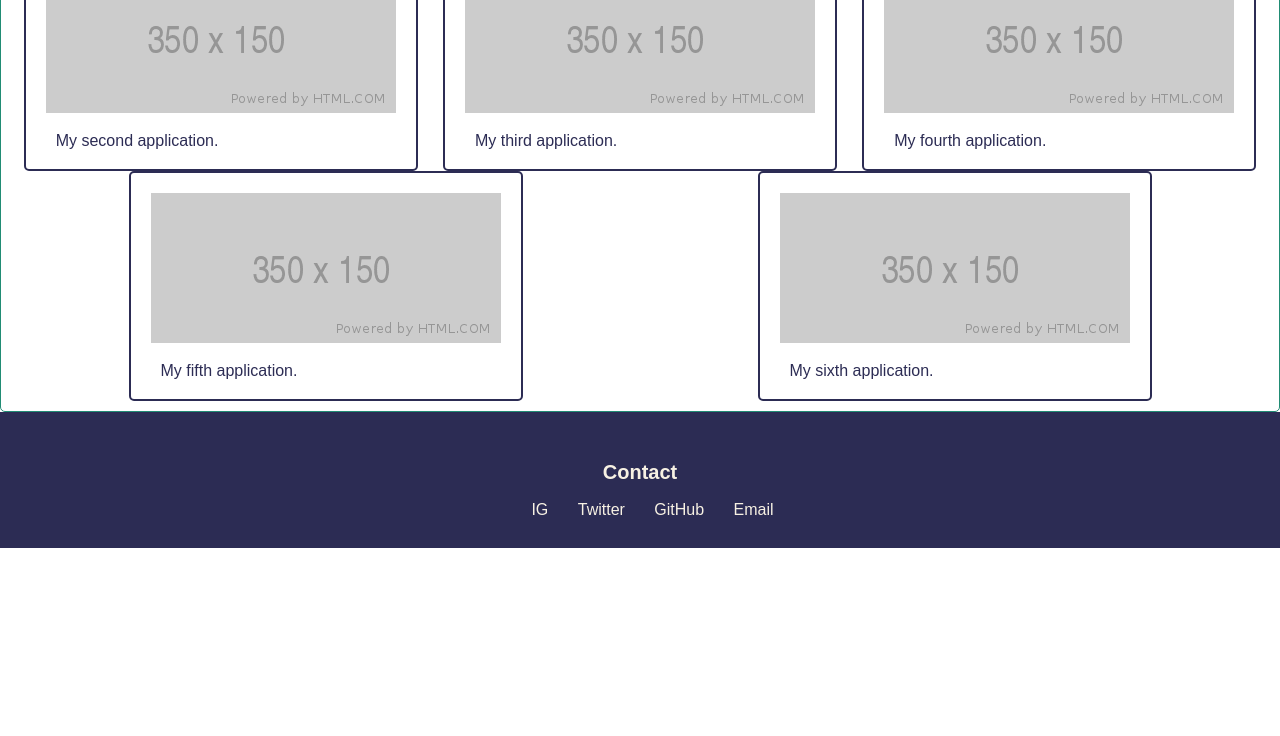
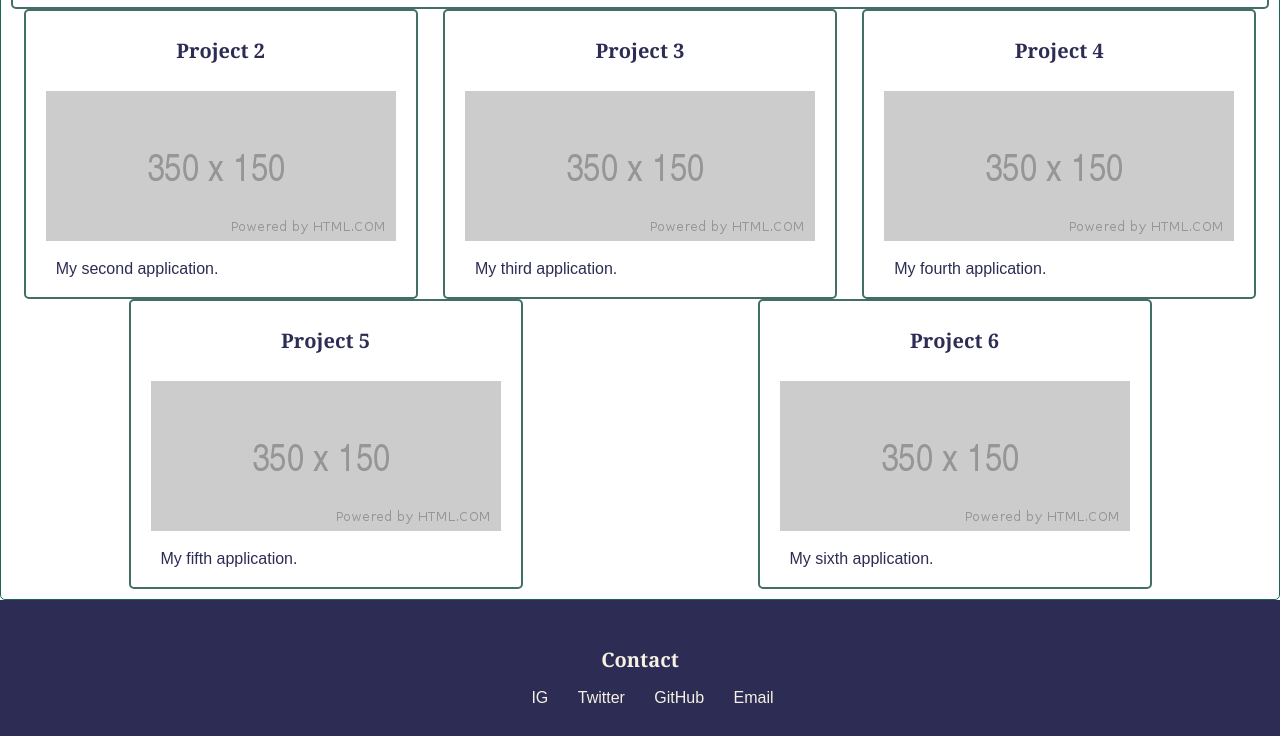
Before and after one commit to PeteKaffenberger/portfolio, a plain HTML site: page index.html in a window 1280 px wide. Shown: the part 1411-2147 px from the top of the page. Before the commit the page ends 1959 px from the top, so only its background shows below. Drawn offline with Linux system fonts and the light colour scheme.

Commit message:
refined styling, moved headings to proper positions

```diff
--- a/assets/css/style.css
+++ b/assets/css/style.css
@@ -17,7 +17,7 @@ p {
 
 h2 {
     font-size: 30px;
-    font-family: Arial, Helvetica, sans-serif;
+    font-family: Arial, Helvetica, serif;
     font-weight: bolder;
     background-color: white;
     color:#2c2c54;
@@ -33,18 +33,18 @@ h2 {
 .header h1 {
     display: inline-block;
     font-size: 45px;
-    background-color: #218c74;
+    background-color: #426e65;
     color: #f7f1e3;
     padding-right: 15px;
     padding-left: 15px;
     padding-top: 5px;
-    border-radius: 2px;
+    border-radius: 10px 5px 10px 5px;
     text-align: center;
 }
 
 h1 {
     font-size: 35px;
-    font-family: Arial, Helvetica, sans-serif;
+    font-family:Arial, Helvetica, sans-serif;
     font-weight: bolder;
     background-color: white;
     color:#2c2c54;
@@ -78,13 +78,24 @@ nav a {
 }
 
 h2 {
-    font-size: 24px;
+    font-size: 28px;
     font-style: bold;
+    font-family: Georgia, 'Times New Roman', Times, serif;
     color:#2c2c54;
     padding: 20px;
-  clear: left;
-  text-align:center;
-  width: 100%;
+    clear: left;
+    text-align:center;
+    width: 100%;
+}
+
+h3 {
+    font-size: 20px;
+    font-style: bolder;
+    font-weight:600;
+    font-family: Georgia, 'Times New Roman', Times, serif;
+    color:#2c2c54;
+    padding: 20px;
+    text-align:center;
 }
 
 #about-me {
@@ -97,7 +108,7 @@ h2 {
         background-color: #fff;
         max-width: 30%;
         height: auto;
-        padding: 5px;
+        padding: 15px;
         float:left;
         display: flex;
         border-radius: 50% 25%;
@@ -112,6 +123,8 @@ h2 {
     height:auto;
     display:block;
     z-index:999;
+    border:#1a332e solid 1px;
+    border-radius: 5px;
 }
 
 .about-me-text {
@@ -125,7 +138,7 @@ h2 {
 .container {
     padding: 10px;
     background: white;
-    border: #218c74 1px solid;
+    border: #186857 1px solid;
     border-radius: 5px;
     margin: auto;
     box-shadow:5px #2c2c54;
@@ -134,6 +147,7 @@ h2 {
     height: 20%;
 
 }
+
 
 .container p {
 padding: 10px;
@@ -152,7 +166,7 @@ padding-right: 10px;
         padding: 10px 10px 10px 10px;
         border-radius: 5px;
         margin: auto;
-        border: solid 2px #2c2c54;
+        border: solid 2px #426e65;
 
     }
 
@@ -161,6 +175,7 @@ padding-right: 10px;
     display: flex;
     padding: 10px 10px 10px 10px;
     max-width: 100%;
+    margin: auto;
 
 }
 
@@ -170,7 +185,7 @@ padding-right: 10px;
     padding: 10px 10px 10px 10px;
     border-radius: 5px;
     margin: auto;
-    border: solid 2px #2c2c54;
+    border: solid 2px #426e65;
     max-width: fit-content;
 }
 
@@ -216,7 +231,7 @@ padding-right: 10px;
 
 
 
-@media screen and (max-width: 900px) {
+@media screen and (max-width: 1200px) {
     /* Use flex-direction to stack the navbar, sidebar, and body */
     main,
     nav,
@@ -224,9 +239,11 @@ padding-right: 10px;
       flex-direction: column;
     }
 
+    }
+
   }
 
-  @media screen and (max-width: 600px) {
+  @media screen and (max-width: 1024px) {
     /* Use flex-direction to stack the navbar, sidebar, and body */
     main,
     nav {
@@ -235,7 +252,8 @@ padding-right: 10px;
 
   }
 
-  @media screen and (max-width: 350px) {
+
+  @media screen and (max-width: 800px) {
     /* Use flex-direction to stack the navbar, sidebar, and body */
     main,
     nav,
@@ -244,3 +262,22 @@ padding-right: 10px;
     }
 
   }
+
+  @media screen and (max-width: 640px) {
+    /* Use flex-direction to stack the navbar, sidebar, and body */
+    main,
+    nav,
+    .container {
+      flex-direction: column;
+    }
+
+  }
+  @media screen and (max-width: 320px) {
+    /* Use flex-direction to stack the navbar, sidebar, and body */
+    main,
+    nav,
+    .container {
+      flex-direction: column;
+    }
+
+  }
--- a/index.html
+++ b/index.html
@@ -67,34 +67,43 @@
     <article class="container">
         <h2 id="work">Work</h2>
         <section id="project-1">
+            <h3>Horiseon Website</h3>
             <a href="https://petekaffenberger.github.io/html-css-git-refactoring/"><img src="./assets/images/horiseon-screenshot.png" class="thumbnail" id="placeholderImage"
                 alt="Screenshot of Horiseon application built by Peter Kaffenberger."> </a>
+
             <p>
                 My first application.
             </p>
         </section>
         <section class="placeholderProject">
+            <h3>Project 2</h3>
             <img src="./assets/images/placeholder.png" class="thumbnail" id="placeholderImage"
                 alt="Placeholder screenshot for future applications built by Peter Kaffenberger.">
+
             <p>
                 My second application.
             </p>
         </section>
         <section class="placeholderProject">
+            <h3>Project 3</h3>
             <img src="./assets/images/placeholder.png" class="thumbnail" id="placeholderImage"
                 alt="Placeholder screenshot for future applications built by Peter Kaffenberger.">
+
             <p>
                 My third application.
             </p>
         </section>
         <section class="placeholderProject">
+            <h3>Project 4</h3>
             <img src="./assets/images/placeholder.png" class="thumbnail" id="placeholderImage"
                 alt="Placeholder screenshot for future applications built by Peter Kaffenberger.">
+
             <p>
                 My fourth application.
             </p>
         </section>
         <section class="placeholderProject">
+            <h3>Project 5</h3>
             <img src="./assets/images/placeholder.png" class="thumbnail" id="placeholderImage"
                 alt="Placeholder screenshot for future applications built by Peter Kaffenberger.">
             <p>
@@ -102,8 +111,10 @@
             </p>
         </section>
         <section class="placeholderProject">
+            <h3>Project 6</h3>
             <img src="./assets/images/placeholder.png" class="thumbnail" id="placeholderImage"
                 alt="Placeholder screenshot for future applications built by Peter Kaffenberger.">
+
             <p>
                 My sixth application.
             </p>
```
